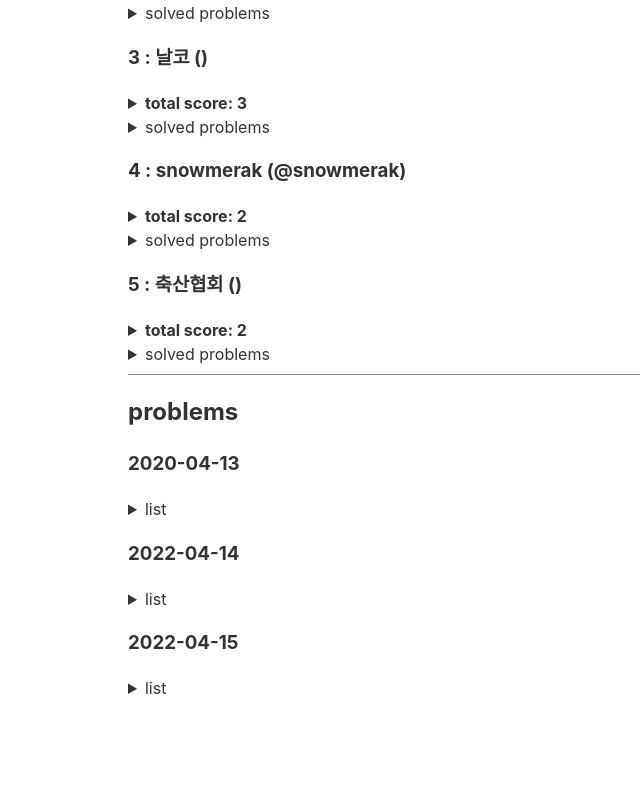
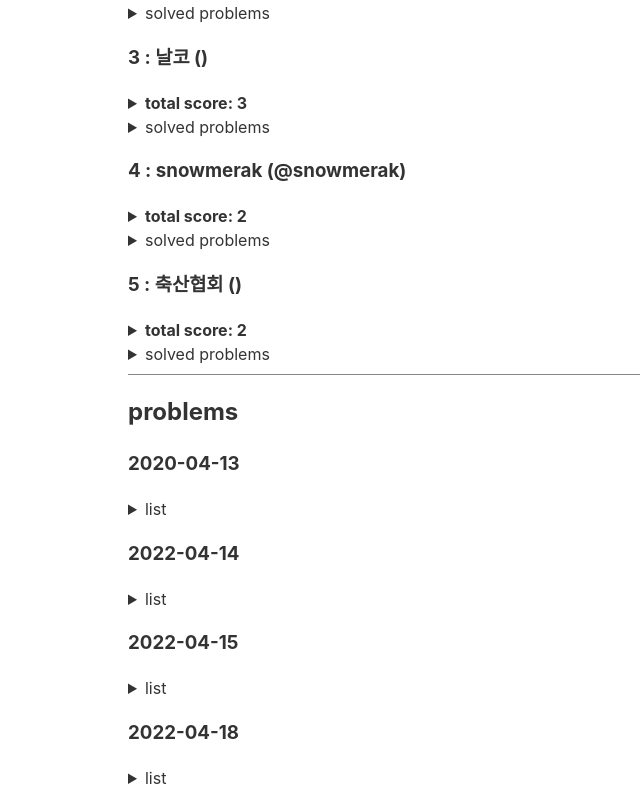
Before and after one commit to algorithm-challengers/algorithm-challengers.github.io, a Svelte app: page / in a window 1280 px wide. Shown: the part 351-1151 px from the top of the page, without its empty margins (0-640 px from the left). Before the commit the page ends 1061 px from the top, so only its background shows below. Built offline with nearby package versions, Linux system fonts and the light colour scheme.

Commit message:
Update problems.js

```diff
--- a/src/problems.js
+++ b/src/problems.js
@@ -12,4 +12,5 @@ export const problems = [
     new Problem('2020-04-13', 'https://programmers.co.kr/learn/courses/30/lessons/77884', '', ''),
     new Problem('2022-04-14', 'https://programmers.co.kr/learn/courses/30/lessons/42840', '', ''),
     new Problem('2022-04-15', 'https://programmers.co.kr/learn/courses/30/lessons/42748', '', ''),
+    new Problem('2022-04-18', 'https://programmers.co.kr/learn/courses/30/lessons/81301', '', ''),
 ]
```
